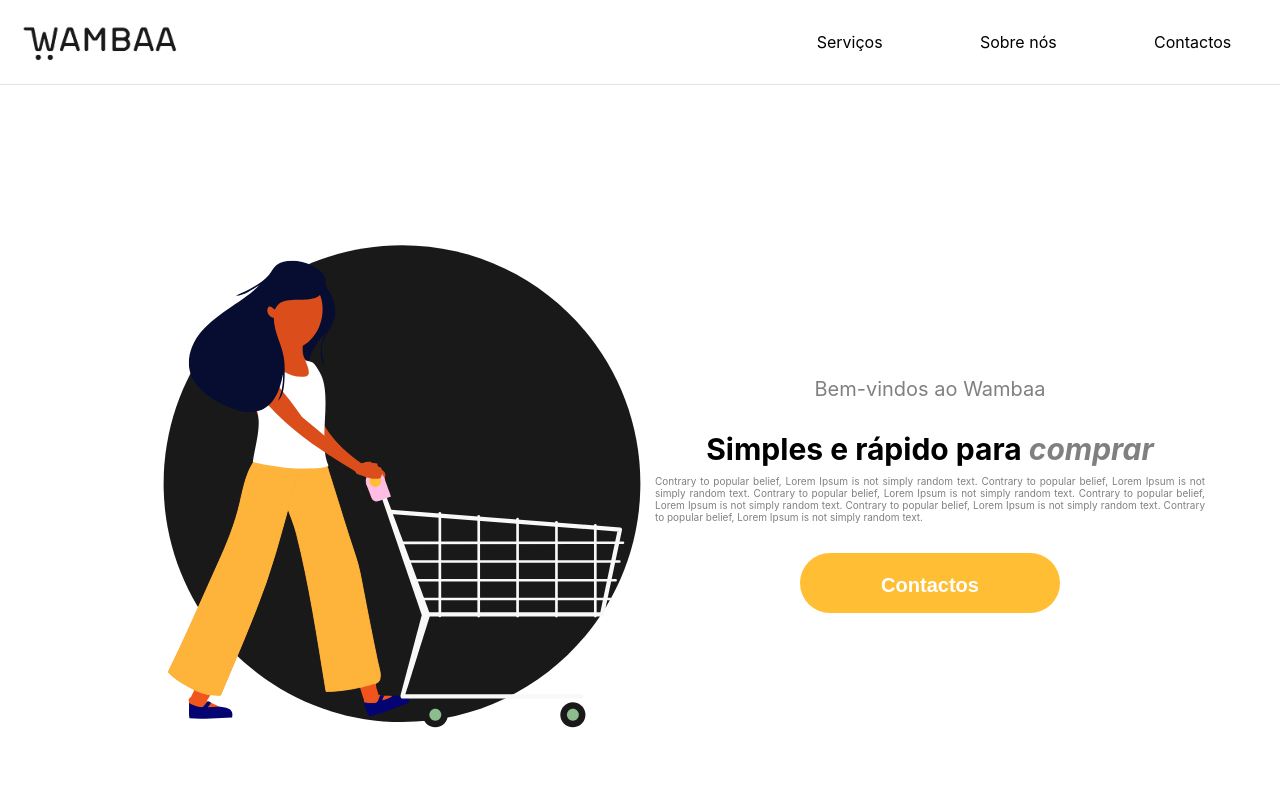
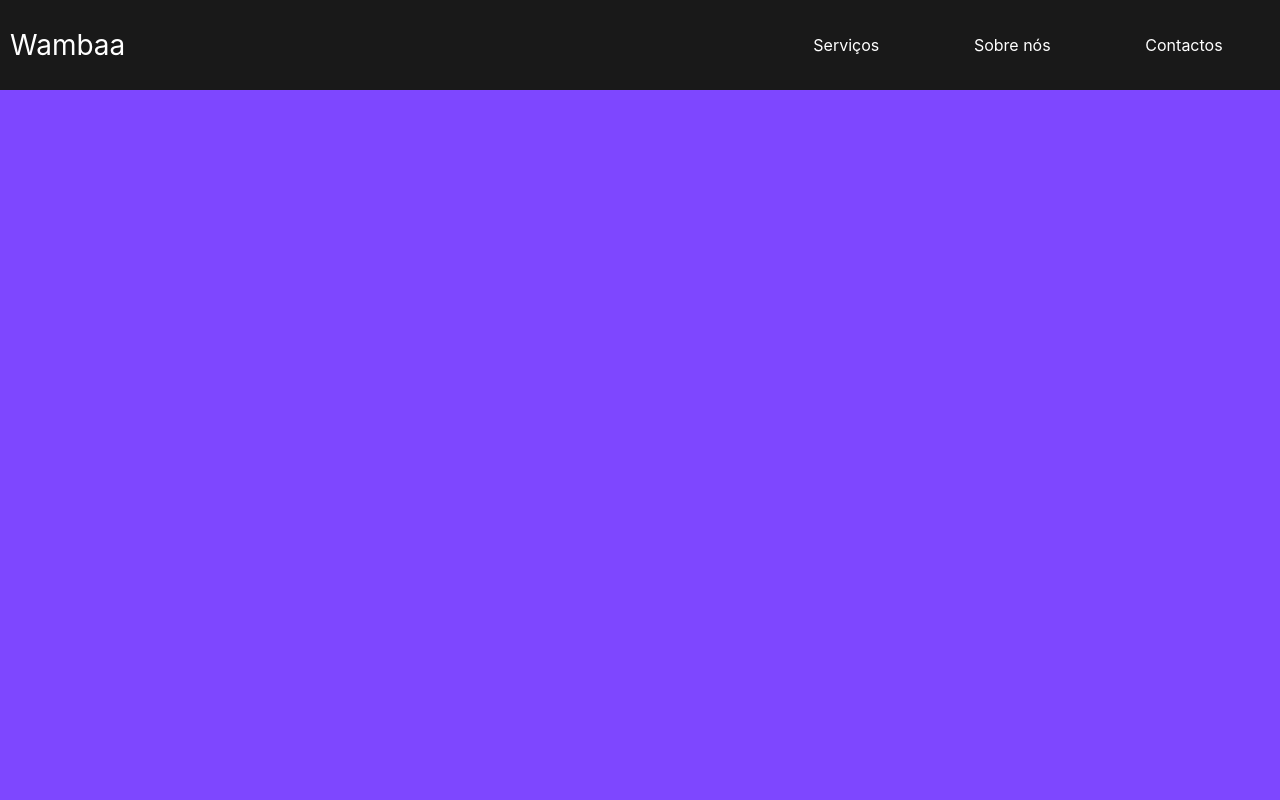
Before and after one commit to EdimarfS/Wambaa, a React (Create React App) app in the folder wambaa/: page / in a window 1280 px wide. Shown: the top 800 px of the page. Built offline with nearby package versions, Linux system fonts and the light colour scheme.

Commit message:
Wambaa --> UI design updated --> Design from Figma on progress --> More update from UI will be released soon

```diff
--- a/wambaa/src/Componets/Logo/Logo.css
+++ b/wambaa/src/Componets/Logo/Logo.css
@@ -1,4 +1,4 @@
 .logo-style{
-    width: 200px;
-
+    font-size: 28px;
+    /* background-color: red; */
 }
--- a/wambaa/src/Componets/Logo/Logo.js
+++ b/wambaa/src/Componets/Logo/Logo.js
@@ -4,10 +4,8 @@ import logo from '../assets/Wambaa_logo_logotype_monochrome_positive.png'
 
 function Logo() {
     return (
-        <div>
-            <img
-            className="logo-style"
-            src={logo} alt="Logo" />
+        <div className="logo-style">
+            <p>Wambaa</p>
         </div>
     )
 }
--- a/wambaa/src/Navigation/Navigation.css
+++ b/wambaa/src/Navigation/Navigation.css
@@ -2,22 +2,19 @@
 .nav-container{
  display: flex;
  justify-content: space-between;
- align-items: center;
+ padding-right: 10px;
+ padding-left: 10px;
  min-height: 10vh;
- background-color: hsl(0, 0%, 100%);
- border-bottom: 0.30px solid #e2e2e2;
- /* font-weight: bold; */
-
+ background-color: #191919;
+ color: white;
 }
 
 
 .list-style {
+    display: flex;
     width: 40%;
-    display: flex;
+    flex-flow: row wrap;
+    justify-content: space-around;
+    align-items: center;
     list-style: none;
-    align-items: center;
-    justify-content: space-around;
-    /* padding: 30px; */
-    /* cursor: pointer; */
-
 }
--- a/wambaa/src/Pages/Home/Home.css
+++ b/wambaa/src/Pages/Home/Home.css
@@ -1,7 +1,7 @@
 .Home {
     display: flex;
     height: 100vh;
-    background-color: white;
+    background-color: rgb(126, 71, 255);
     color: black;
     justify-content: center;
 }
--- a/wambaa/src/Pages/Home/Home.js
+++ b/wambaa/src/Pages/Home/Home.js
@@ -6,7 +6,7 @@ export default function Home() {
     return (
         <div>
         <main className="Home">
-            <Details/>
+            {/* <Details/> */}
         </main>
         </div>
     )
```
Also changed, not shown: wambaa/src/Containers/Wambaa.js (+1 -7 lines), wambaa/src/Navigation/Navigation.js (+5 -3 lines), wambaa/firebase.json (added), 1 other file (tests, documents, lock files or other folders).
